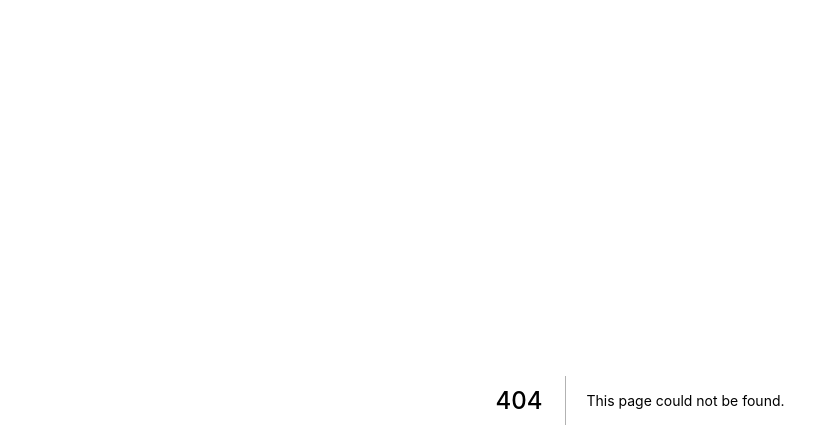
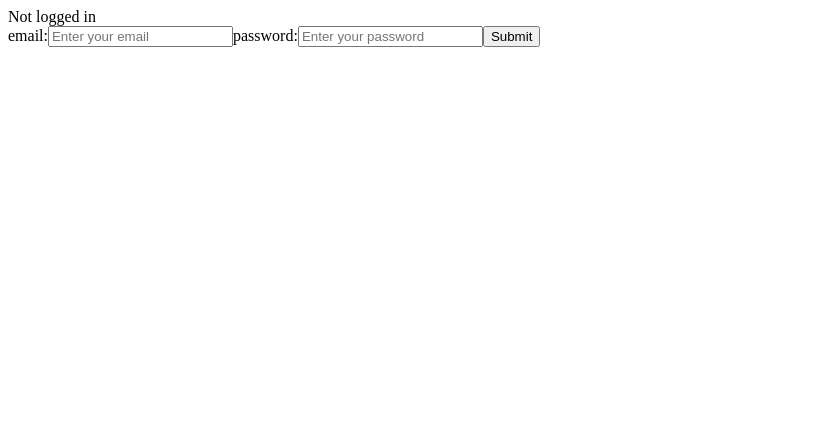
Before and after one commit to Romelium/PartThis.Space, a Next.js app: page /login in a window 1280 px wide. Before the commit this address had no page. Shown: the top 448 px of the page, without its empty margins (0-839 px from the left). Built offline with nearby package versions, Linux system fonts and the light colour scheme; no server answers.

Commit message:
feat: add login page

```diff
--- /dev/null
+++ b/src/pages/login.tsx
@@ -0,0 +1,16 @@
+import { NextPage } from "next";
+import { Login } from "../components/Login";
+import useUser from "../hooks/useUser";
+
+const LoginPage: NextPage = () => {
+  const [user, loading] = useUser();
+
+  return (
+    <>
+      {loading ? "Loading..." : user?.email ?? "Not logged in"}
+      <Login />
+    </>
+  );
+};
+
+export default LoginPage;
```
